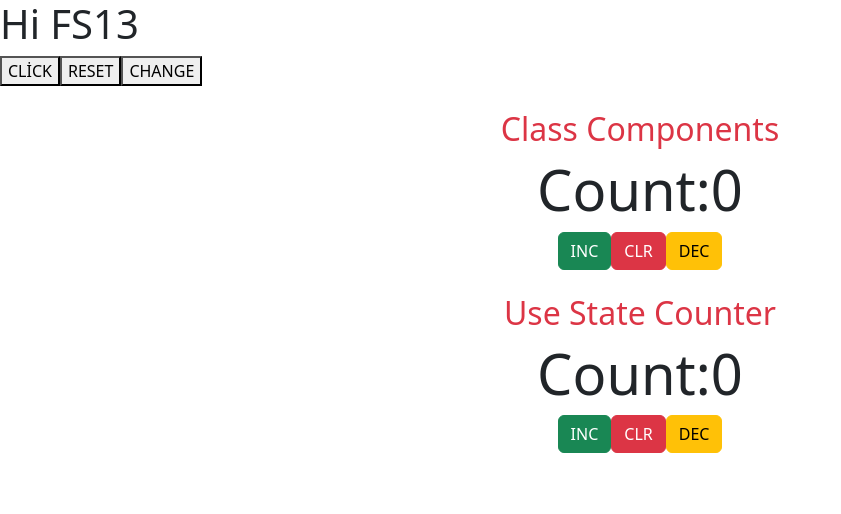
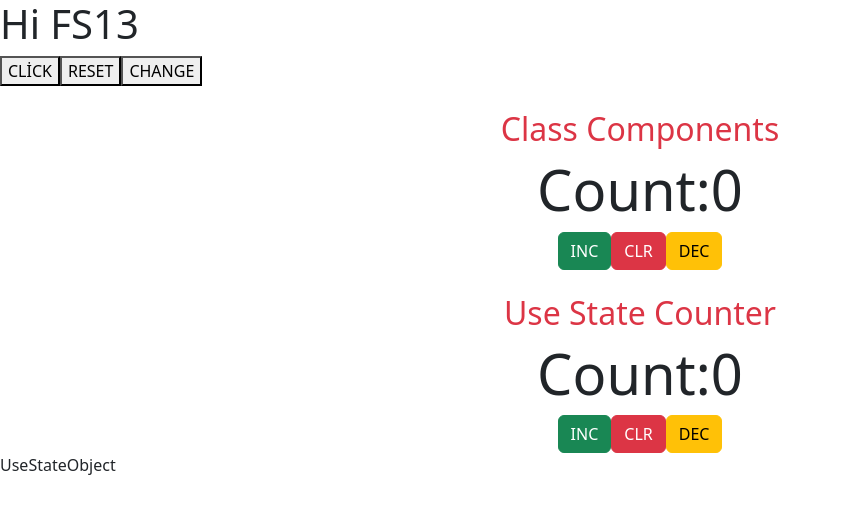
Before and after one commit to nurantezer/react, a React (Create React App) app in the folder 04_events-useStateHook/: page / in a window 1280 px wide. Shown: the top 514 px of the page, without its empty margins (0-841 px from the left). Built offline with nearby package versions, Linux system fonts and the light colour scheme.

Commit message:
usestate object

```diff
--- a/04_events-useStateHook/src/App.js
+++ b/04_events-useStateHook/src/App.js
@@ -1,6 +1,7 @@
 import Event from "./components/1-events/Event"
 import Counter from "./components/Counter"
 import UseStateCounter from "./components/UseStateCounter"
+import UseStateObject from "./components/UseStateObject"
 
 function App() {
   return (
@@ -8,6 +9,7 @@ function App() {
       <Event/>
       <Counter/>
       <UseStateCounter/>
+      <UseStateObject/>
     </div>
   )
 }
--- /dev/null
+++ b/04_events-useStateHook/src/components/UseStateObject.jsx
@@ -0,0 +1,9 @@
+import {useState} from 'react'
+
+const UseStateObject = () => {
+  return (
+    <div>UseStateObject</div>
+  )
+}
+
+export default UseStateObject
```
